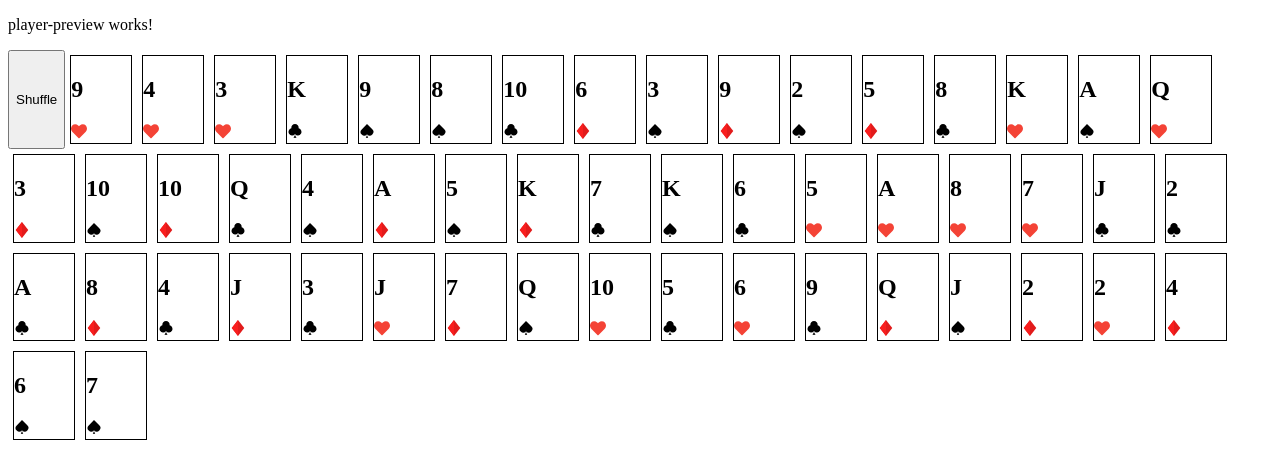
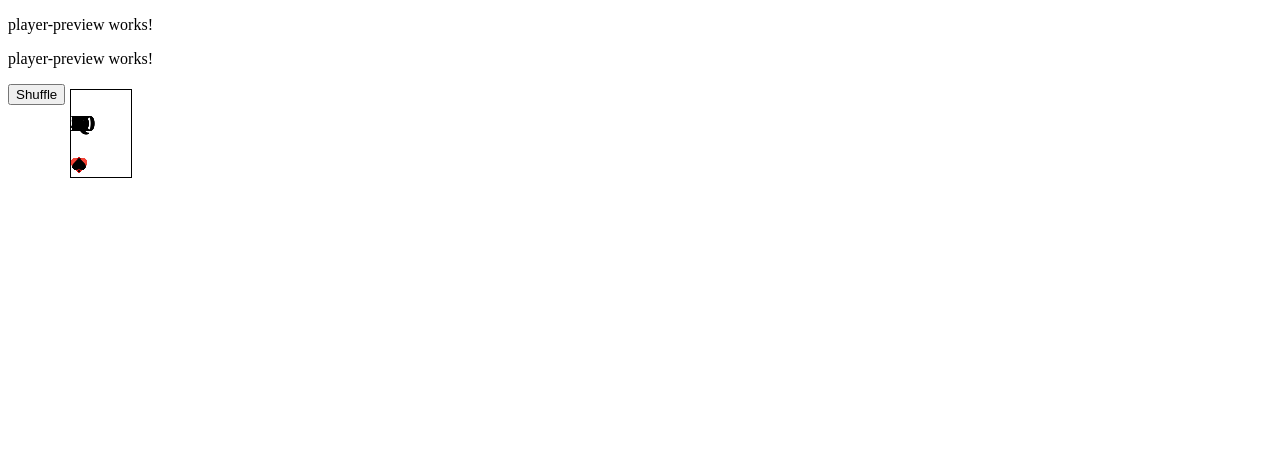
Before and after one commit to RZalmon/cardival, an Angular app: page /room/1 in a window 1280 px wide. Shown: the top 472 px of the page. Built offline with nearby package versions, Linux system fonts and the light colour scheme.

Commit message:
minor changes

```diff
--- a/src/app/cmps/board-cmp/board-cmp.component.html
+++ b/src/app/cmps/board-cmp/board-cmp.component.html
@@ -1,6 +1,6 @@
-<section class="cards-container">
+<section class="board-cmp">
   <button (click) ="onShuffle()">Shuffle</button>
-  <div *ngFor="let card of cards" >
+  <div class="deck" *ngFor="let card of cards" >
       <card-preview [card]="card"></card-preview>
   </div>
 </section>
--- a/src/app/cmps/board-cmp/board-cmp.component.scss
+++ b/src/app/cmps/board-cmp/board-cmp.component.scss
@@ -1,4 +1,12 @@
-.cards-container{
+.board-cmp {
   display: flex;
   flex-wrap: wrap;
+
+  .deck {
+    position: relative;
+
+    card-preview {
+      position: absolute;
+    }
+  }
 }
--- a/src/app/cmps/board-cmp/board-cmp.component.ts
+++ b/src/app/cmps/board-cmp/board-cmp.component.ts
@@ -8,17 +8,15 @@ import { Card } from 'src/app/models/card.model';
 })
 export class BoardCmpComponent implements OnInit {
   @Input() cards: Card[];
-
   @Output() shuffle = new EventEmitter<any>();
-
-  onShuffle(){
-    this.shuffle.emit('hi')
-  }
-
 
   constructor() { }
 
   ngOnInit(): void {
   }
 
+  onShuffle(){
+    this.shuffle.emit('hi')
+  }
+
 }
--- a/src/app/cmps/player-preview/player-preview.component.ts
+++ b/src/app/cmps/player-preview/player-preview.component.ts
@@ -1,4 +1,5 @@
-import { Component, OnInit } from '@angular/core';
+import { Component, OnInit, Input } from '@angular/core';
+import { Player } from 'src/app/models/player.model';
 
 @Component({
   selector: 'player-preview',
@@ -6,6 +7,7 @@ import { Component, OnInit } from '@angular/core';
   styleUrls: ['./player-preview.component.scss']
 })
 export class PlayerPreviewComponent implements OnInit {
+  @Input() player: Player;
 
   constructor() { }
 
--- a/src/app/models/card.model.ts
+++ b/src/app/models/card.model.ts
@@ -17,8 +17,4 @@ export class Card {
         }
         this._id = _id;
     }
-
-    // setImg?(){
-    //     this.imgUrl =  this.value + this.suit
-    // }
 }
--- /dev/null
+++ b/src/app/models/player.model.ts
@@ -0,0 +1,11 @@
+import { Card } from './card.model';
+
+export class Player {
+    constructor(
+        public name: string,
+        public _id: string,
+        public hand: Card[] = [],
+        public isHost: boolean = false,
+        public imgUrl?: string,
+    ) { }
+}
--- a/src/app/pages/room-page/room-page.component.html
+++ b/src/app/pages/room-page/room-page.component.html
@@ -1,2 +1,6 @@
-<player-preview></player-preview>
-<board-cmp *ngIf="cards" [cards]="cards" (shuffle)="shuffle($event)"></board-cmp>
+<section class="room-page" *ngIf="players.length">
+    <div  *ngFor="let player of players" class="players-container">
+        <player-preview [player]="player"></player-preview>
+    </div>
+    <board-cmp *ngIf="cards.length" [cards]="cards" (shuffle)="shuffle($event)"></board-cmp>
+</section>
--- a/src/app/pages/room-page/room-page.component.ts
+++ b/src/app/pages/room-page/room-page.component.ts
@@ -1,6 +1,7 @@
 import { Component, OnInit } from '@angular/core';
 import { CardService } from '../../services/card.service';
 import { Card } from 'src/app/models/card.model';
+import { Player } from 'src/app/models/player.model';
 
 
 @Component({
@@ -9,17 +10,24 @@ import { Card } from 'src/app/models/card.model';
   styleUrls: ['./room-page.component.scss']
 })
 export class RoomPageComponent implements OnInit {
-  cards: Card[] = null
-
-  shuffle(ev){
-    this.cardService.shuffle(this.cards)
-    console.log(ev);
-  }
+  cards: Card[] = []
+  players: Player[] = []
 
   constructor(private cardService: CardService) { }
 
   ngOnInit(): void {
     this.cards = this.cardService.getDeck()
     this.cardService.shuffle(this.cards)
+    this.createDemoPlayers()
+  }
+
+  shuffle(ev){
+    this.cardService.shuffle(this.cards)
+  }
+
+  createDemoPlayers(){
+    let player1 = {name: 'PLAYER1', _id: '1234'}
+    let player2 = {name: 'PLAYER2', _id: '5678'}
+    this.players.push(this.cardService.createPlayer(player1), this.cardService.createPlayer(player2))
   }
 }
--- a/src/app/services/card.service.ts
+++ b/src/app/services/card.service.ts
@@ -1,5 +1,6 @@
 import { Injectable } from '@angular/core';
 import { Card } from '../models/card.model';
+import { Player } from '../models/player.model';
 
 @Injectable({
   providedIn: 'root'
@@ -35,4 +36,7 @@ export class CardService {
       deck[location2] = tmp;
     }
   }
+  public createPlayer(user){
+    return new Player(user.name, user._id)
+  }
 }
```
